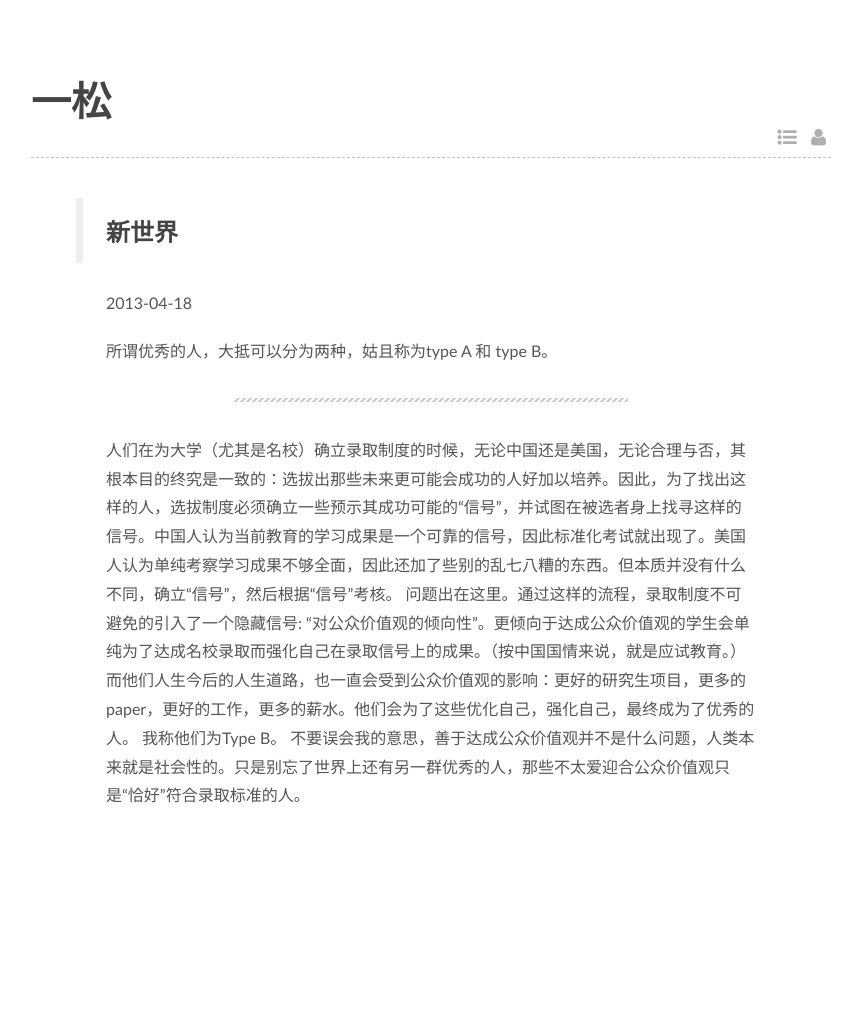
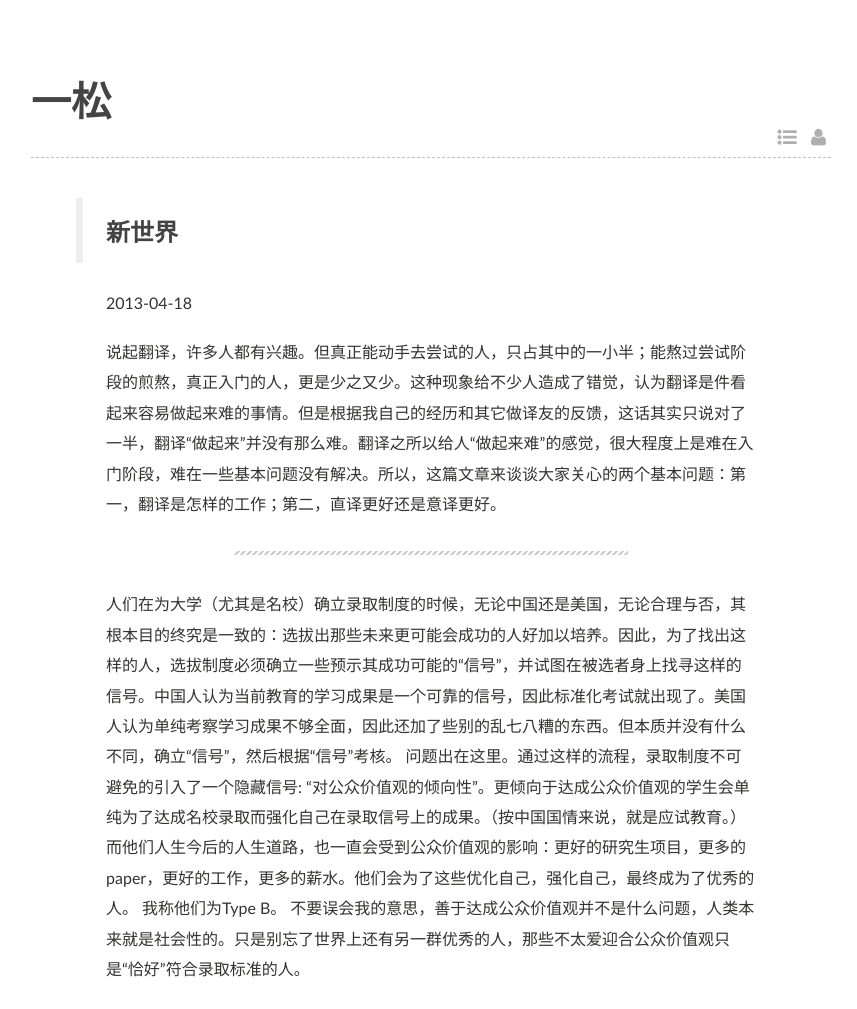
Before and after one commit to yisong/yisong.github.com, a Jekyll site: the page built from _posts/2013-04-18-hello-world.md, in a window 1280 px wide. Shown: the whole page, without its empty margins (209-1066 px from the left). Built offline with Jekyll 4.4.1, drawn with Linux system fonts in a browser that asks for light colours; some web fonts are replaced; before the commit the page ends 900 px from its top, so only the background shows below that.

Commit message:
css adjust

```diff
--- a/_posts/2013-04-18-hello-world.md
+++ b/_posts/2013-04-18-hello-world.md
@@ -4,7 +4,7 @@
 summary: 所谓优秀的人，大抵可以分为两种，温顺的和叛逆的
 ---
 
-所谓优秀的人，大抵可以分为两种，姑且称为type A 和 type B。
+说起翻译，许多人都有兴趣。但真正能动手去尝试的人，只占其中的一小半；能熬过尝试阶段的煎熬，真正入门的人，更是少之又少。这种现象给不少人造成了错觉，认为翻译是件看起来容易做起来难的事情。但是根据我自己的经历和其它做译友的反馈，这话其实只说对了一半，翻译“做起来”并没有那么难。翻译之所以给人“做起来难”的感觉，很大程度上是难在入门阶段，难在一些基本问题没有解决。所以，这篇文章来谈谈大家关心的两个基本问题：第一，翻译是怎样的工作；第二，直译更好还是意译更好。
 
 * * *
 
--- a/assets/css/style.css
+++ b/assets/css/style.css
@@ -8,7 +8,7 @@
   margin: 0;
   padding: 0;
   font-family: "Galdeano","Hiragino Sans GB","Microsoft YaHei",Trebuchet,"Trebuchet MS",Tahoma,"Lucida Grande","Lucida Sans Unicode",Verdana,sans-serif;
-  color: #555555;
+  color: #333332;
 }
 
 #pageheader {
@@ -30,7 +30,7 @@
 
 .post {
   font-size: 1.0em;
-  line-height: 1.8em;
+  line-height: 1.9;
 }
 
 #content p {
```
